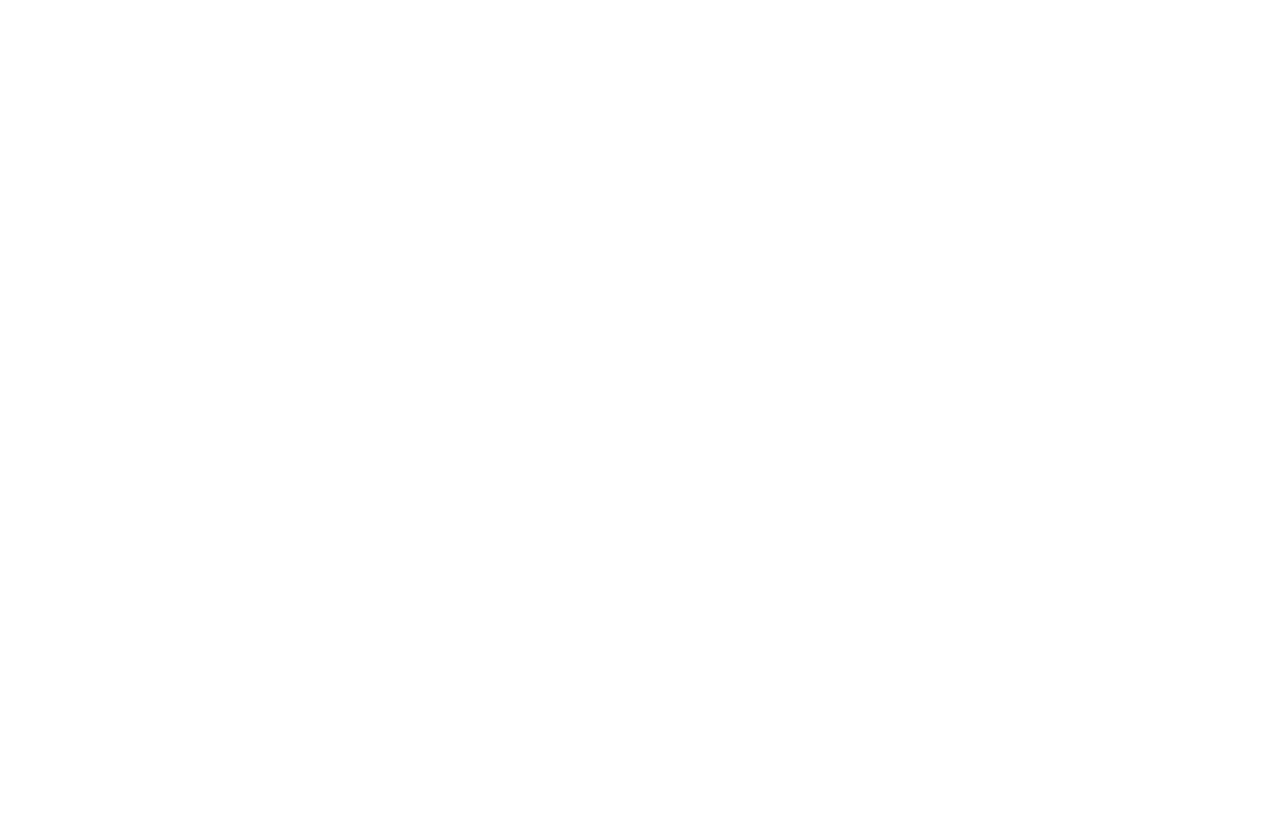
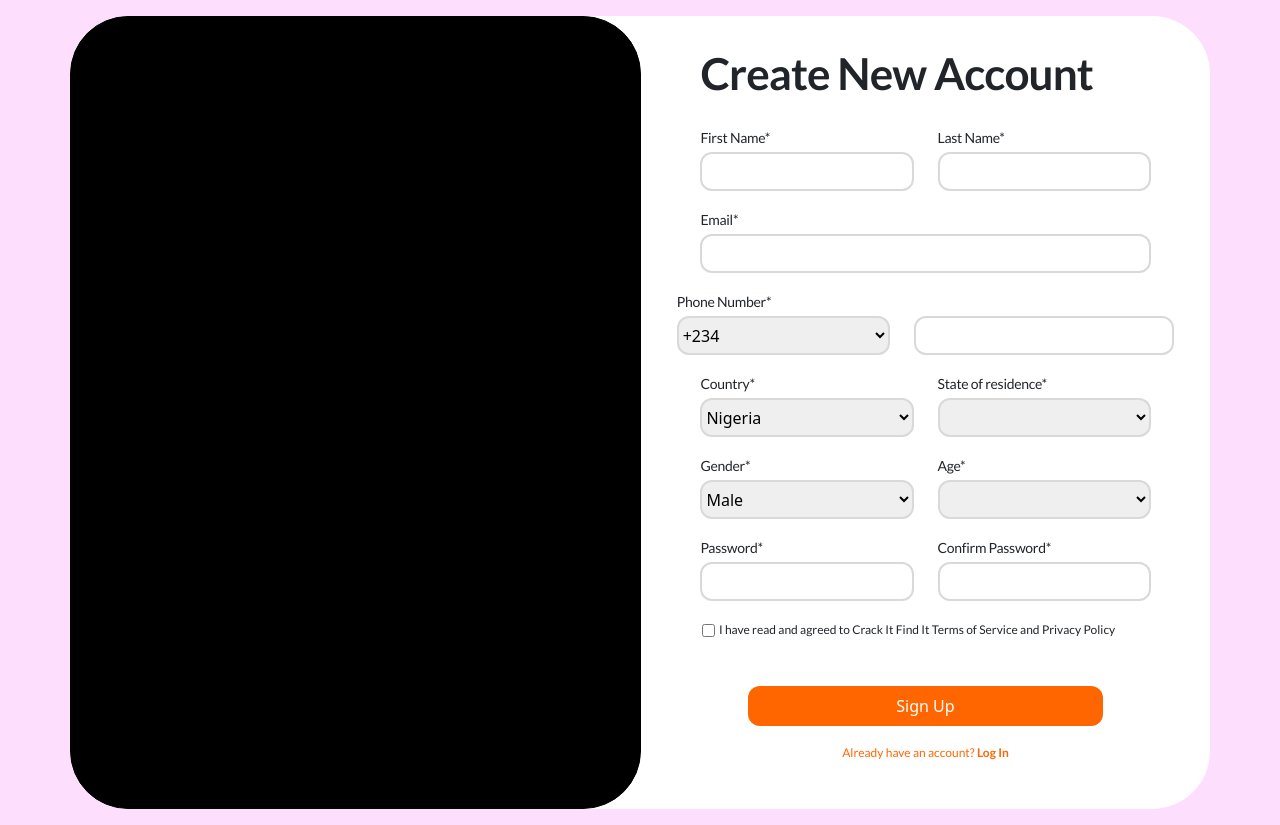
Before and after one commit to Neche-Stephen/Crack_it, a React (Vite) app: page /signup in a window 1280 px wide. Before the commit this address had no page. Before the commit the page ends 800 px from the top, so only its background shows below. Built offline with nearby package versions, Linux system fonts and the light colour scheme; a web font is replaced by a local one.

Commit message:
New changes

```diff
--- a/src/App.jsx
+++ b/src/App.jsx
@@ -1,12 +1,14 @@
 import React from 'react';
 import { BrowserRouter, Routes, Route} from "react-router-dom";
 import LandingPage from './routes/landingpage/LandingPage';
+import SignUp from './routes/signup/SignUp';
 
 export default function App() {
   return (
     <BrowserRouter>
       <Routes>
         <Route path = '/' element = {<LandingPage />}/>
+        <Route path = '/signup' element = {<SignUp />}/>
       </Routes>
     </BrowserRouter>
   )
--- /dev/null
+++ b/src/routes/signup/SignUp.jsx
@@ -0,0 +1,104 @@
+import React from 'react';
+import { Container, Row, Col } from 'react-bootstrap';
+import { Link } from 'react-router-dom';
+
+import styles from './SignUp.module.css'
+
+export default function SignUp() {
+  return (
+    <div className={`${styles.signup_div} py-3`}>
+        <Container>
+            <Row className={`${styles.signup_form_row}`}>
+                <Col className={`${styles.signup_animate} d-none d-lg-block`}>
+                </Col>
+                <form className={`${styles.signup_form} col`}>
+                    <Row><Col xs="11" lg ="10"><h1>Create New Account</h1></Col></Row>
+                    <Row>
+                        <Col xs = '11' lg = '5'>
+                            <label htmlFor="">First Name*</label>
+                            <input type="text" />
+                        </Col>
+                        <Col xs = '11' lg = '5'>
+                            <label htmlFor="">Last Name*</label>
+                            <input type="text" />
+                        </Col>
+                    </Row>
+                    <Row>
+                        <Col xs = '11' lg = '10'>
+                            <label htmlFor="">Email*</label>
+                            <input type="email" />
+                        </Col>
+                    </Row>
+                    <Row>
+                        <Col xs = "5">
+                             <label htmlFor="">Phone Number*</label>
+                             <select name="" id="">
+                                <option value="+234">+234</option>
+                             </select>
+                        </Col>
+                        <Col xs = "6" className='align-self-end'>
+                            <input type="text" />
+                        </Col>
+                    </Row>
+                    <Row>
+                        <Col xs = '11' lg = '5'>
+                            <label htmlFor="">Country*</label>
+                            <select name="" id="">
+                                <option value="">Nigeria</option>
+                            </select>
+                        </Col>
+                        <Col  xs = '11' lg = '5'>
+                            <label htmlFor="">State of residence*</label>
+                            <select name="" id="">
+                                <option value=""></option>
+                            </select>
+                        </Col>
+                    </Row>
+                    <Row>
+                        <Col xs = '11' lg = '5'>
+                            <label htmlFor="">Gender*</label>
+                            <select name="" id="">
+                                <option value="">Male</option>
+                                <option value="">Female</option>
+                            </select>
+                        </Col>
+
+                        <Col xs = '11' lg = '5'>
+                            <label htmlFor="">Age*</label>
+                            <select name="" id="">
+                                <option value=""></option>
+                            </select>
+                        </Col>
+                    </Row>
+                    <Row>
+                        <Col xs = '11' lg = '5'>
+                            <label htmlFor="">Password*</label>
+                            <input type="password" />
+                        </Col>
+
+                        <Col xs = '11' lg = '5'>
+                            <label htmlFor="">Confirm Password*</label>
+                            <input type="password" />
+                        </Col>
+                    </Row>
+                    <Row>
+                        <Col xs = 'auto'>
+                            <input type="checkbox" name="" id="" className={`${styles.privacy_checkbox}`}/>
+                        </Col>
+                        <Col xs = '10' className={`${styles.privacy_policy}`}>I have read and agreed to Crack It Find It Terms of Service and Privacy Policy </Col>
+                    </Row>
+                    <Row>
+                        <Col xs ="8">
+                            <button>Sign Up</button>
+                        </Col>
+                    </Row>
+                    <Row>
+                        <Col  xs = 'auto' className={`${styles.login}`}>Already have an account? <Link to ='/'>Log In</Link></Col>
+                    </Row>
+                </form>
+            </Row>
+        </Container>
+
+    </div>
+  )
+}
--- /dev/null
+++ b/src/routes/signup/SignUp.module.css
@@ -0,0 +1,122 @@
+
+
+.signup_div{
+    background: #FDDFFD;
+    height: auto;
+}
+
+@media(max-width:991px){
+    .signup_div{
+        background-color: unset;
+    }
+}
+.signup_form_row{
+    background-color: #fff;
+    border-radius:58px ;
+}
+.signup_animate{
+    border: 1px solid black;
+    background: black;
+    border-radius:58px ;
+}
+
+.signup_form{
+    /* background-color: #fff; */
+    /* border-top-right-radius:58px ; */
+    padding: 30px 0px;
+}
+
+.signup_form h1{
+    font-family: Lato;
+    font-size: 44px;
+    font-weight: 700;
+    line-height: 55px;
+    letter-spacing: -0.02em;
+    /* text-align: left; */
+}
+
+@media(max-width:991px){
+    .signup_form h1{
+        font-size: 30px;
+        line-height: 36.57px;
+    }
+}
+
+.signup_form > *{
+    margin-bottom: 20px;
+    /* border: 1px solid red; */
+    justify-content: center;
+}
+
+@media(max-width:991px){
+    .signup_form > * > *{
+        margin-bottom: 10px;
+    }
+    .signup_form > *{
+        margin-bottom: unset;
+    }
+}
+
+.signup_form label{
+    font-family: Lato;
+    font-size: 14px;
+    font-weight: 400;
+    line-height: 18px;
+    letter-spacing: -0.02em;
+    display: block;
+    margin-bottom: 5px;
+}
+
+.signup_form input{
+    border: 2px solid #D9D9D9;
+    border-radius: 12px;
+    height: 39px;
+    width: 100%;
+}
+
+.signup_form select{
+    border: 2px solid #D9D9D9;
+    border-radius: 12px;
+    height: 39px;
+    width: 100%;
+}
+
+.privacy_checkbox{
+    position: relative;
+    bottom: 10px;
+    left: 20px;
+}
+
+.privacy_policy{
+    font-family: Lato;
+    font-size: 12px;
+    font-weight: 400;
+    line-height: 17px;
+    letter-spacing: 0em;
+    /* align-self: center; */
+}
+
+
+.signup_form button{
+    background: #FF6600;
+    border: unset;
+    color: #fff;
+    width: 100%;
+    padding: 8px 0px;
+    border-radius: 12px;
+}
+
+.login{
+    font-family: Lato;
+    font-size: 12px;
+    font-weight: 400;
+    line-height: 13px;
+    letter-spacing: 0em;
+    color: #FF6600;
+}
+
+.login a{
+    color: #FF6600;
+    text-decoration: none;
+    font-weight: 600;
+}
```
